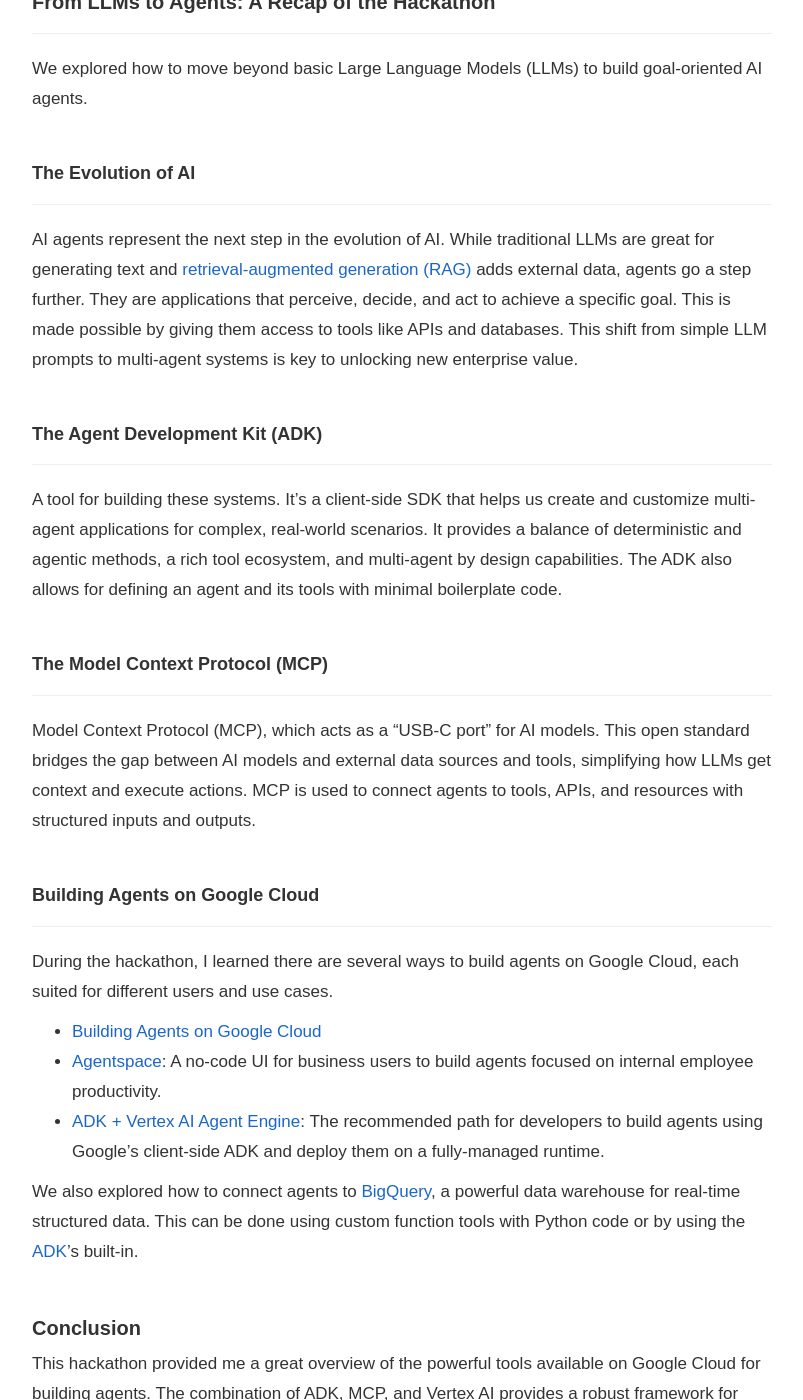
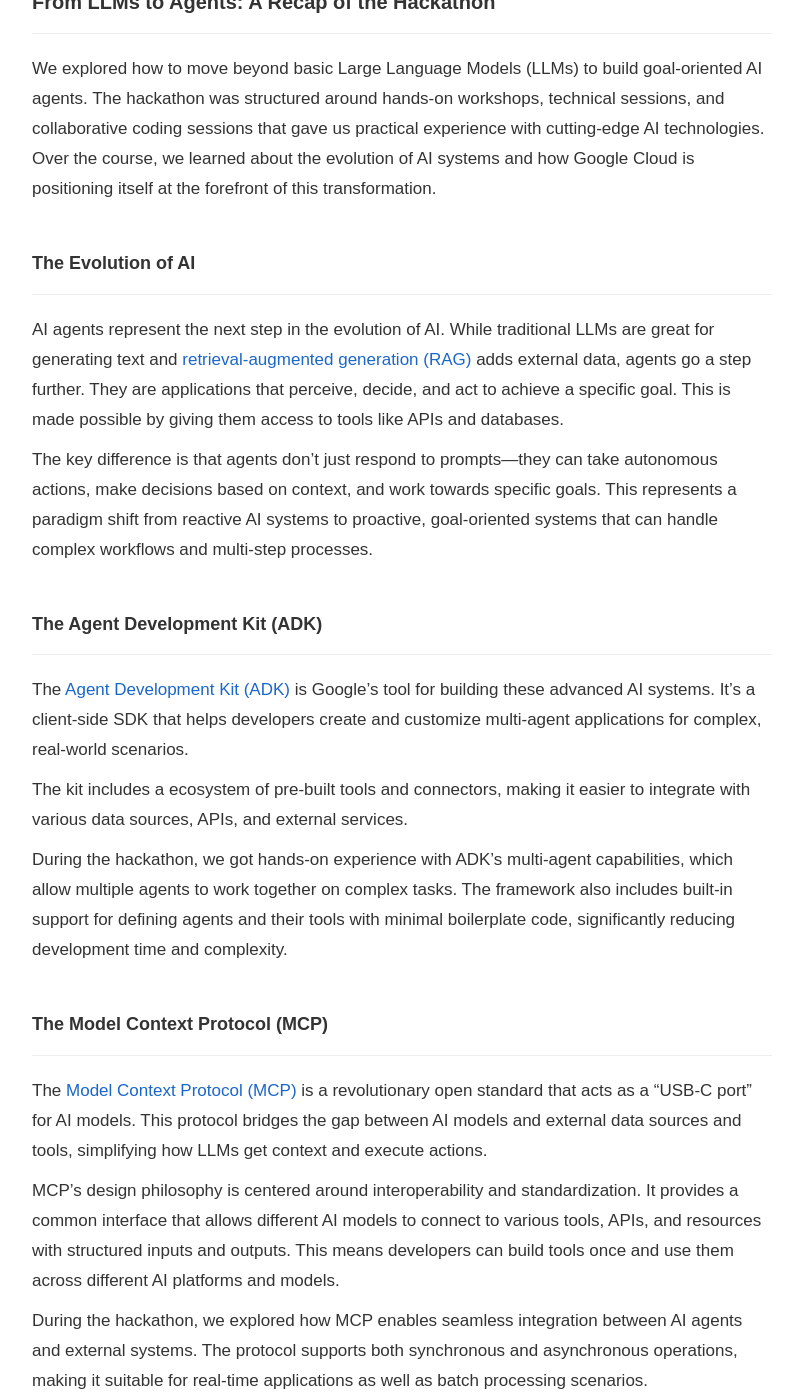
Before and after one commit to jfernancordova/jfernancordova.github.io, a Jekyll site: the page built from _posts/2025-08-22-google-ai-hackathon.md, in a window 1280 px wide and 1400 px high, scrolled down 1192 px. Shown: the whole window, without its empty margins (238-1041 px from the left). Built offline with Jekyll 4.4.1, drawn with Linux system fonts in a browser that asks for light colours; nearby versions of some CDN libraries; comment, search, counter and statistics services are not loaded; some of the changed text lies outside the part shown.

Commit message:
Expand Google AI Hackathon post to include detailed insights on the evolution of AI agents, the capabilities of the Agent Development Kit (ADK), and the Model Context Protocol (MCP). Enhance the conclusion to reflect a comprehensive understanding of the tools available for building AI applications on Google Cloud.

```diff
--- a/_posts/2025-08-22-google-ai-hackathon.md
+++ b/_posts/2025-08-22-google-ai-hackathon.md
@@ -33,7 +33,7 @@
 ## From LLMs to Agents: A Recap of the Hackathon
 ---
 
-We explored how to move beyond basic Large Language Models (LLMs) to build goal-oriented AI agents.
+We explored how to move beyond basic Large Language Models (LLMs) to build goal-oriented AI agents. The hackathon was structured around hands-on workshops, technical sessions, and collaborative coding sessions that gave us practical experience with cutting-edge AI technologies. Over the course, we learned about the evolution of AI systems and how Google Cloud is positioning itself at the forefront of this transformation.
 <br>
 <br>
 
@@ -41,21 +41,30 @@
 ---
 
 AI agents represent the next step in the evolution of AI. While traditional LLMs are great for generating text and [retrieval-augmented generation (RAG)](https://en.wikipedia.org/wiki/Retrieval-augmented_generation "Retrieval-Augmented Generation - AI technique that combines text generation with information retrieval") adds external data, agents go a step further. They are applications that perceive, decide, and act to achieve a specific goal. This is made possible by giving them access to tools like APIs and databases.
-This shift from simple LLM prompts to multi-agent systems is key to unlocking new enterprise value.
+
+The key difference is that agents don't just respond to prompts—they can take autonomous actions, make decisions based on context, and work towards specific goals. This represents a paradigm shift from reactive AI systems to proactive, goal-oriented systems that can handle complex workflows and multi-step processes.
 <br>
 <br>
 
 ### The Agent Development Kit (ADK)
 ---
 
-A tool for building these systems. It's a client-side SDK that helps us create and customize multi-agent applications for complex, real-world scenarios. It provides a balance of deterministic and agentic methods, a rich tool ecosystem, and multi-agent by design capabilities. The ADK also allows for defining an agent and its tools with minimal boilerplate code.
+The [Agent Development Kit (ADK)](https://cloud.google.com/vertex-ai/docs/agents "Agent Development Kit - Google's SDK for building AI agents") is Google's tool for building these advanced AI systems. It's a client-side SDK that helps developers create and customize multi-agent applications for complex, real-world scenarios.
+
+The kit includes a ecosystem of pre-built tools and connectors, making it easier to integrate with various data sources, APIs, and external services.
+
+During the hackathon, we got hands-on experience with ADK's multi-agent capabilities, which allow multiple agents to work together on complex tasks. The framework also includes built-in support for defining agents and their tools with minimal boilerplate code, significantly reducing development time and complexity.
 <br>
 <br>
 
 ### The Model Context Protocol (MCP)
 ---
 
-Model Context Protocol (MCP), which acts as a "USB-C port" for AI models. This open standard bridges the gap between AI models and external data sources and tools, simplifying how LLMs get context and execute actions. MCP is used to connect agents to tools, APIs, and resources with structured inputs and outputs.
+The [Model Context Protocol (MCP)](https://modelcontextprotocol.io/ "Model Context Protocol - Open standard for AI model integration") is a revolutionary open standard that acts as a "USB-C port" for AI models. This protocol bridges the gap between AI models and external data sources and tools, simplifying how LLMs get context and execute actions.
+
+MCP's design philosophy is centered around interoperability and standardization. It provides a common interface that allows different AI models to connect to various tools, APIs, and resources with structured inputs and outputs. This means developers can build tools once and use them across different AI platforms and models.
+
+During the hackathon, we explored how MCP enables seamless integration between AI agents and external systems. The protocol supports both synchronous and asynchronous operations, making it suitable for real-time applications as well as batch processing scenarios.
 <br>
 <br>
 
@@ -64,20 +73,27 @@
 
 During the hackathon, I learned there are several ways to build agents on Google Cloud, each suited for different users and use cases.
 
-- [Building Agents on Google Cloud](https://cloud.google.com/vertex-ai/docs/agents "Building Agents on Google Cloud - Google Cloud's platform for creating AI agents")
-- [Agentspace](https://cloud.google.com/vertex-ai/docs/agentspace "Agentspace - Google Cloud's no-code UI for building AI agents"): A no-code UI for business users to build agents focused on internal employee productivity.
-- [ADK + Vertex AI Agent Engine](https://cloud.google.com/vertex-ai/docs/agents "ADK + Vertex AI Agent Engine - Google's recommended path for building AI agents"): The recommended path for developers to build agents using Google's client-side ADK and deploy them on a fully-managed runtime.
+**Platforms and Tools:**
 
-We also explored how to connect agents to [BigQuery](https://cloud.google.com/bigquery "BigQuery - Google Cloud's data warehouse for analytics"), a powerful data warehouse for real-time structured data. This can be done using custom function tools with Python code or by using the [ADK](https://cloud.google.com/vertex-ai/docs/agents "Agent Development Kit - Google's SDK for building AI agents")'s built-in.
+- [Building Agents on Google Cloud](https://cloud.google.com/vertex-ai/docs/agents "Building Agents on Google Cloud - Google Cloud's platform for creating AI agents"): The foundational platform that provides the infrastructure and services needed for agent development and deployment.
+
+- [Agentspace](https://cloud.google.com/vertex-ai/docs/agentspace "Agentspace - Google Cloud's no-code UI for building AI agents"): A no-code UI designed specifically for business users who want to build agents focused on internal employee productivity without writing code.
+
+- [ADK + Vertex AI Agent Engine](https://cloud.google.com/vertex-ai/docs/agents "ADK + Vertex AI Agent Engine - Google's recommended path for building AI agents"): The recommended path for developers who want full control over their agent implementations. This combination allows developers to use Google's client-side ADK for building agents and deploy them on a fully-managed runtime.
+
+**Data Integration:**
+
+We also explored how to connect agents to [BigQuery](https://cloud.google.com/bigquery "BigQuery - Google Cloud's data warehouse for analytics"), Google Cloud's powerful data warehouse for real-time structured data. This integration can be achieved through custom function tools with Python code or by leveraging the [ADK](https://cloud.google.com/vertex-ai/docs/agents "Agent Development Kit - Google's SDK for building AI agents")'s built-in connectors.
+
+The hackathon demonstrated how these different approaches can be combined to create sophisticated AI applications that can process large datasets, make intelligent decisions, and automate complex business processes.
 <br>
 <br>
 
 ## Conclusion
 
+[A huge thank you to the Google Cloud Team for this incredible opportunity!](https://www.linkedin.com/feed/update/urn:li:activity:7361727319628988416)
 
-This hackathon provided me a great overview of the powerful tools available on Google Cloud for building agents. The combination of ADK, MCP, and Vertex AI provides a robust framework for creating AI applications.
-
-[A huge thank you to the Google Cloud Team for this incredible opportunity!](https://www.linkedin.com/feed/update/urn:li:activity:7361727319628988416)
+This hackathon was transformative, providing me with a comprehensive understanding of the powerful tools available on Google Cloud for building AI agents. The combination of [ADK](https://cloud.google.com/vertex-ai/docs/agents "Agent Development Kit"), [MCP](https://modelcontextprotocol.io/ "Model Context Protocol"), and [Vertex AI](https://cloud.google.com/vertex-ai "Vertex AI") creates a scalable framework for developing sophisticated AI applications.
 
 <img src="../assets/images/google-campus-bike.jpg" alt="Google Cloud" style="
   display: block;
```
